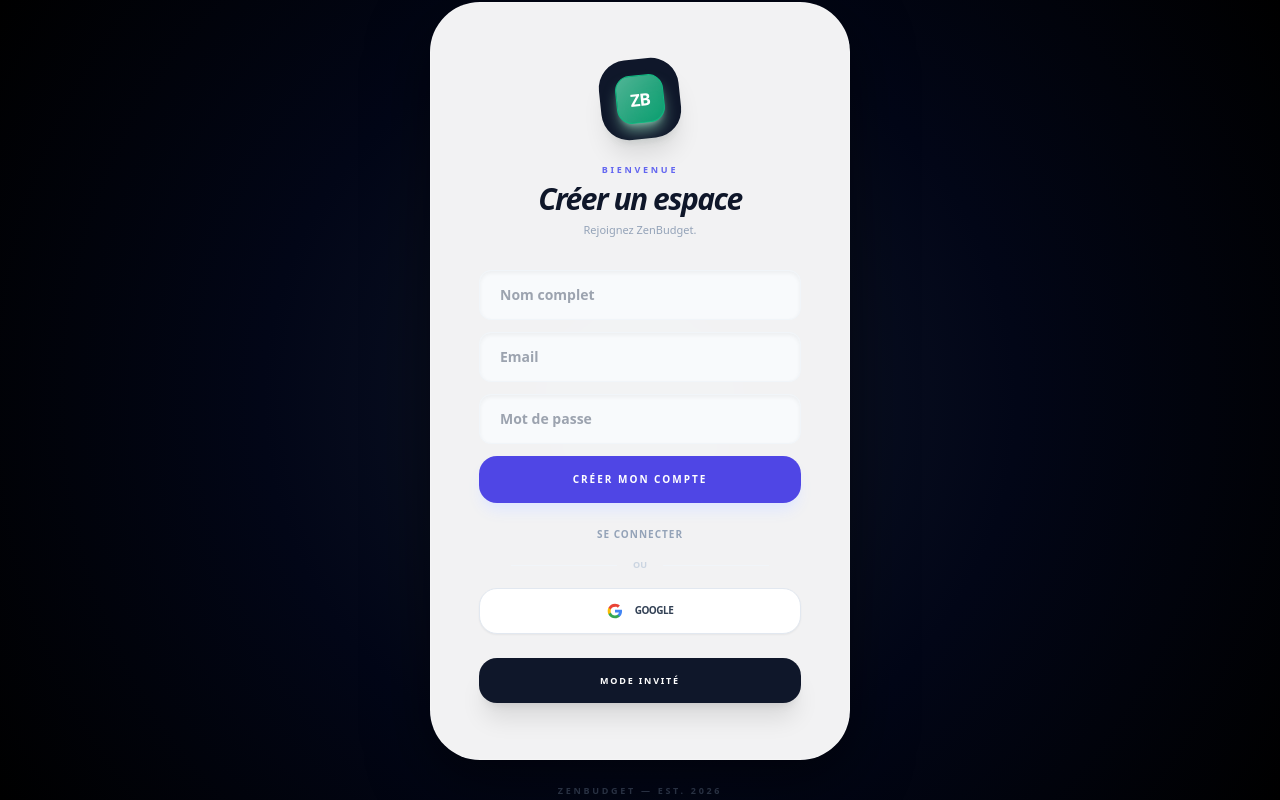
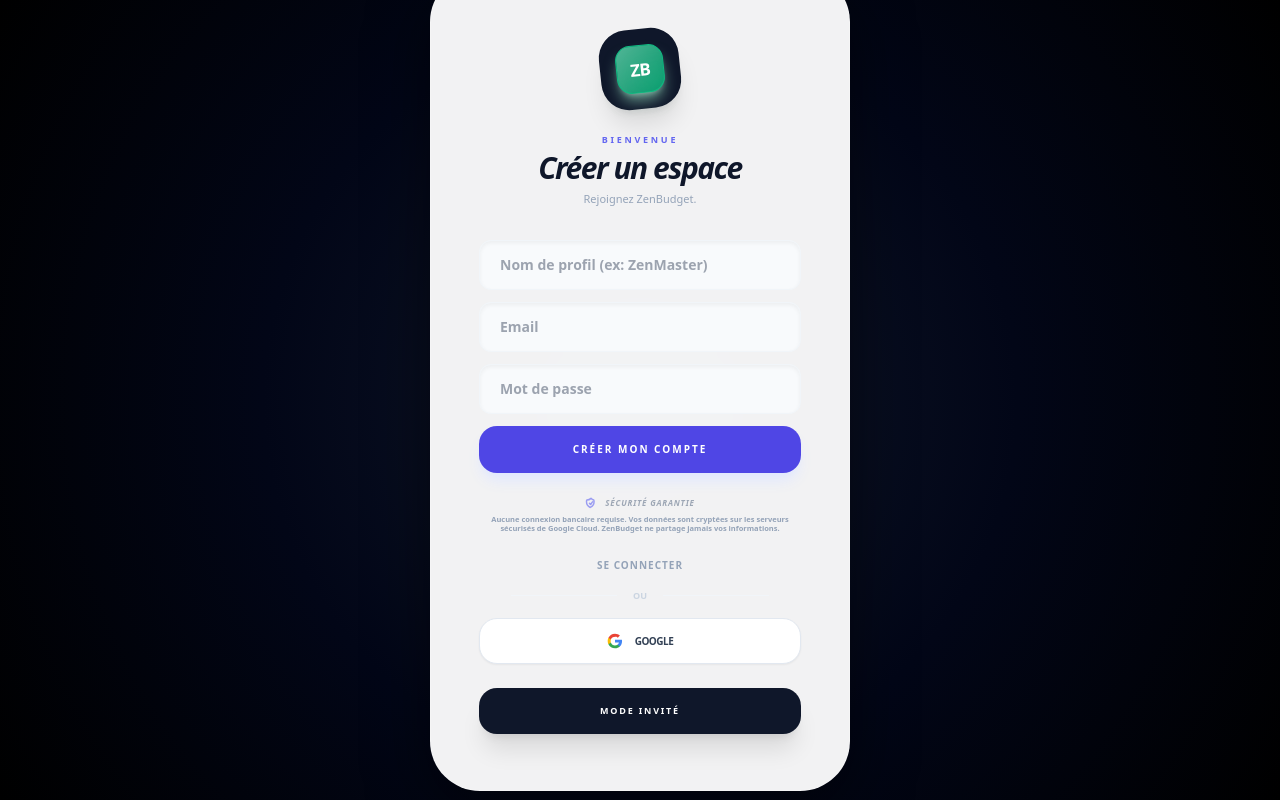
Before and after one commit to skherchache-oss/zenbudget-sandbox, a React (Vite) app: page / in a window 1280 px wide. Both pictures are taken after a click on the button "CRÉER UN COMPTE". Built offline with nearby package versions, Linux system fonts and the light colour scheme; no server answers.

Commit message:
Fix: Final sandbox manifest with unique ID

```diff
--- a/src/components/AuthScreen.tsx
+++ b/src/components/AuthScreen.tsx
@@ -59,30 +59,19 @@
       setError('Entrez votre email ci-dessus d\'abord.');
       return;
     }
-
-    // Petite vérification de format avant d'envoyer
     const emailRegex = /^[^\s@]+@[^\s@]+\.[^\s@]+$/;
     if (!emailRegex.test(email)) {
       setError('Format d\'email invalide.');
       return;
     }
-
     setLoading(true);
     setError('');
     setSuccess('');
-
     try {
       await sendPasswordResetEmail(auth, email);
-      // On utilise un message neutre "Si ce compte existe" pour la sécurité
-      // et on prévient pour les spams comme convenu
-      setSuccess('Si ce compte existe, un mail a été envoyé. Vérifiez vos spams ! 📥');
+      setSuccess('Si ce compte existe, un mail a été envoyé (vérifiez vos spams) 📥');
     } catch (err: any) {
-      console.error(err.code);
-      if (err.code === 'auth/user-not-found') {
-        setError('Aucun compte trouvé avec cet email.');
-      } else {
-        setError('Erreur lors de l\'envoi. Réessayez plus tard.');
-      }
+      setError('Erreur lors de l\'envoi.');
     } finally {
       setLoading(false);
     }
@@ -115,7 +104,7 @@
             {!isLogin && (
               <input
                 type="text"
-                placeholder="Nom complet"
+                placeholder="Nom de profil (ex: ZenMaster)"
                 value={name}
                 onChange={(e) => setName(e.target.value)}
                 className="w-full px-5 py-3.5 bg-slate-50 border border-slate-100 rounded-xl text-sm font-bold text-slate-900 outline-none focus:border-indigo-500 focus:bg-white transition-all shadow-inner"
@@ -172,6 +161,19 @@
             </div>
           </form>
 
+          {/* Section Réassurance Sécurité */}
+          <div className="mb-6 px-2">
+            <div className="flex items-center justify-center gap-2 mb-1.5 opacity-60">
+              <svg className="w-3 h-3 text-indigo-500" fill="none" viewBox="0 0 24 24" stroke="currentColor" strokeWidth={3}>
+                <path strokeLinecap="round" strokeLinejoin="round" d="M9 12.75L11.25 15 15 9.75m-3-7.036A11.959 11.959 0 013.598 6 11.99 11.99 0 003 9.744c0 5.052 3.13 9.373 7.554 11.11a11.99 11.99 0 007.554-11.11c0-1.308-.21-2.565-.598-3.744A11.959 11.959 0 0112 2.714z" />
+              </svg>
+              <span className="text-[8px] font-black uppercase tracking-widest text-slate-500 italic">Sécurité Garantie</span>
+            </div>
+            <p className="text-[7.5px] text-slate-400 font-bold leading-tight text-center">
+              Aucune connexion bancaire requise. Vos données sont cryptées sur les serveurs sécurisés de Google Cloud. ZenBudget ne partage jamais vos informations.
+            </p>
+          </div>
+
           <div className="space-y-4 flex flex-col mb-6">
             <button
               type="button"
```
